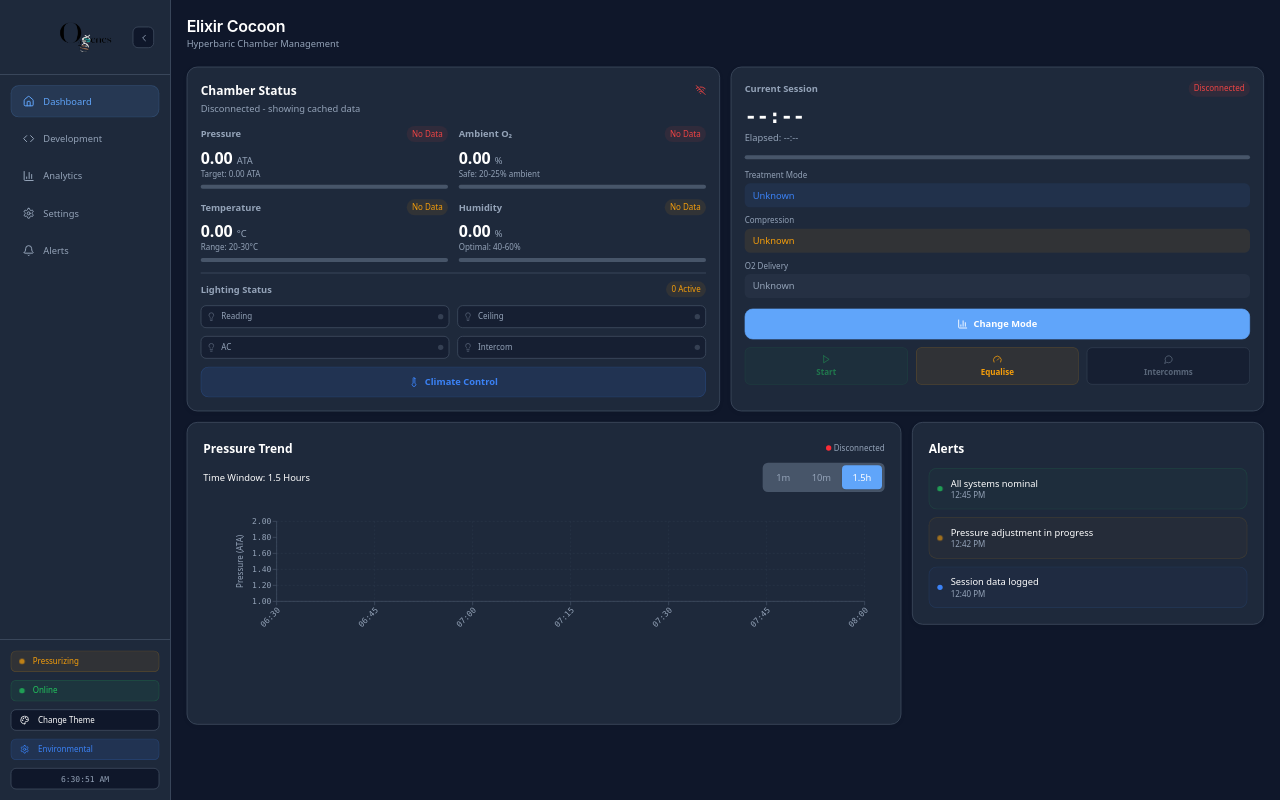
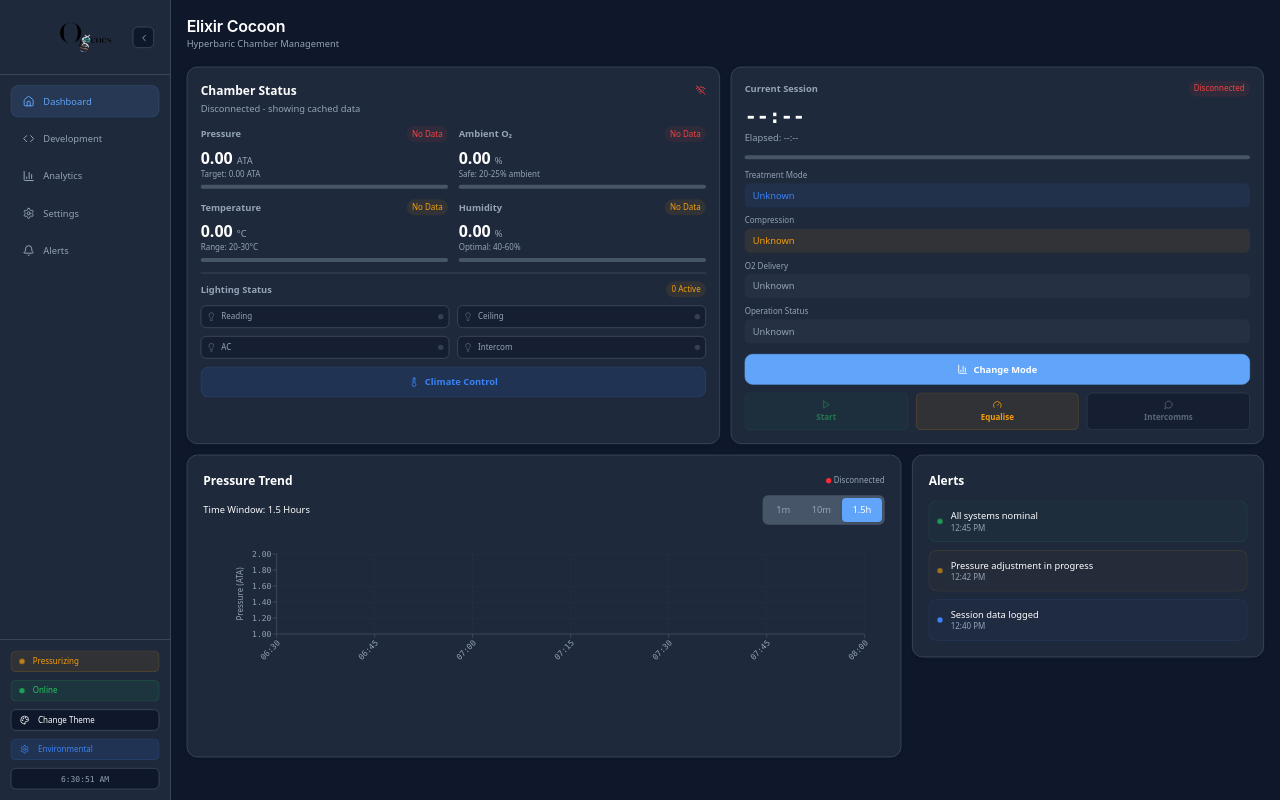
Before and after one commit to Archegon/elixir-frontend, a React (Vite) app: page / in a window 1280 px wide. Built offline with nearby package versions, Linux system fonts and the light colour scheme; no server answers.

Commit message:
Implement operation status display in SessionInfoCard: added a new function to determine the current operation status and updated the UI to reflect this status dynamically. Enhanced user experience with clear visual indicators for active and standby states.

```diff
--- a/src/components/dashboard/SessionInfoCard.tsx
+++ b/src/components/dashboard/SessionInfoCard.tsx
@@ -159,6 +159,14 @@ const SessionInfoCard: React.FC<SessionInfoCardProps> = ({ onModeSelect }) => {
     }
 
     return { text: 'Awaiting Configuration', isPlaceholder: true };
+  };
+
+  const getOperationStatus = (): { text: string; isActive: boolean } => {
+    if (!currentStatus) return { text: 'Unknown', isActive: false };
+    return {
+      text: currentStatus.session.running_state ? 'In Operation' : 'Standby',
+      isActive: currentStatus.session.running_state
+    };
   };
 
   const calculateProgress = (): number => {
@@ -332,6 +340,28 @@ const SessionInfoCard: React.FC<SessionInfoCardProps> = ({ onModeSelect }) => {
             {o2DeliveryInfo.text}
           </div>
         </div>
+
+        <div>
+          <p
+            className="text-xs font-medium mb-1"
+            style={{ color: currentTheme.colors.textSecondary }}
+          >
+            Operation Status
+          </p>
+          <div
+            className="px-3 py-2 rounded-lg text-sm font-medium"
+            style={{
+              backgroundColor: getOperationStatus().isActive
+                ? `${currentTheme.colors.brand}15`
+                : `${currentTheme.colors.textSecondary}10`,
+              color: getOperationStatus().isActive
+                ? currentTheme.colors.brand
+                : currentTheme.colors.textSecondary
+            }}
+          >
+            {getOperationStatus().text}
+          </div>
+        </div>
       </div>
 
       {/* Control Buttons */}
```
